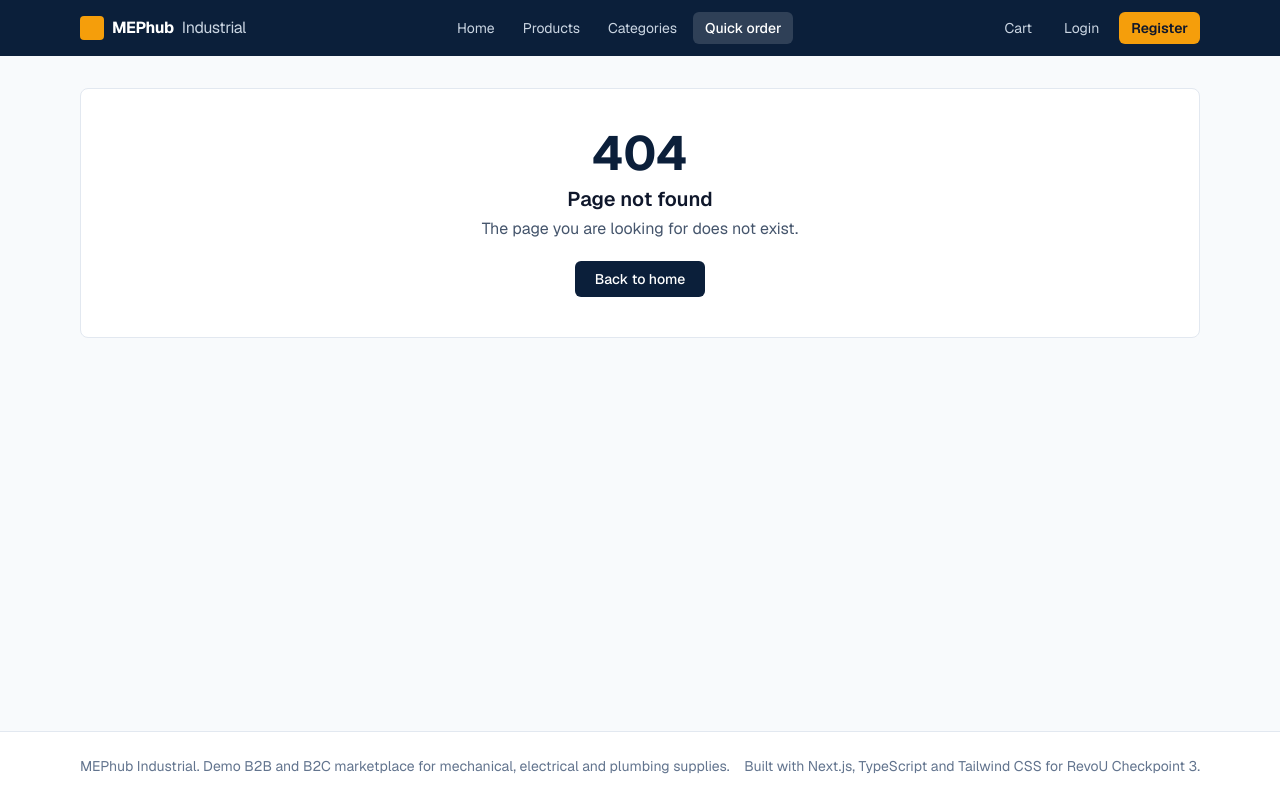
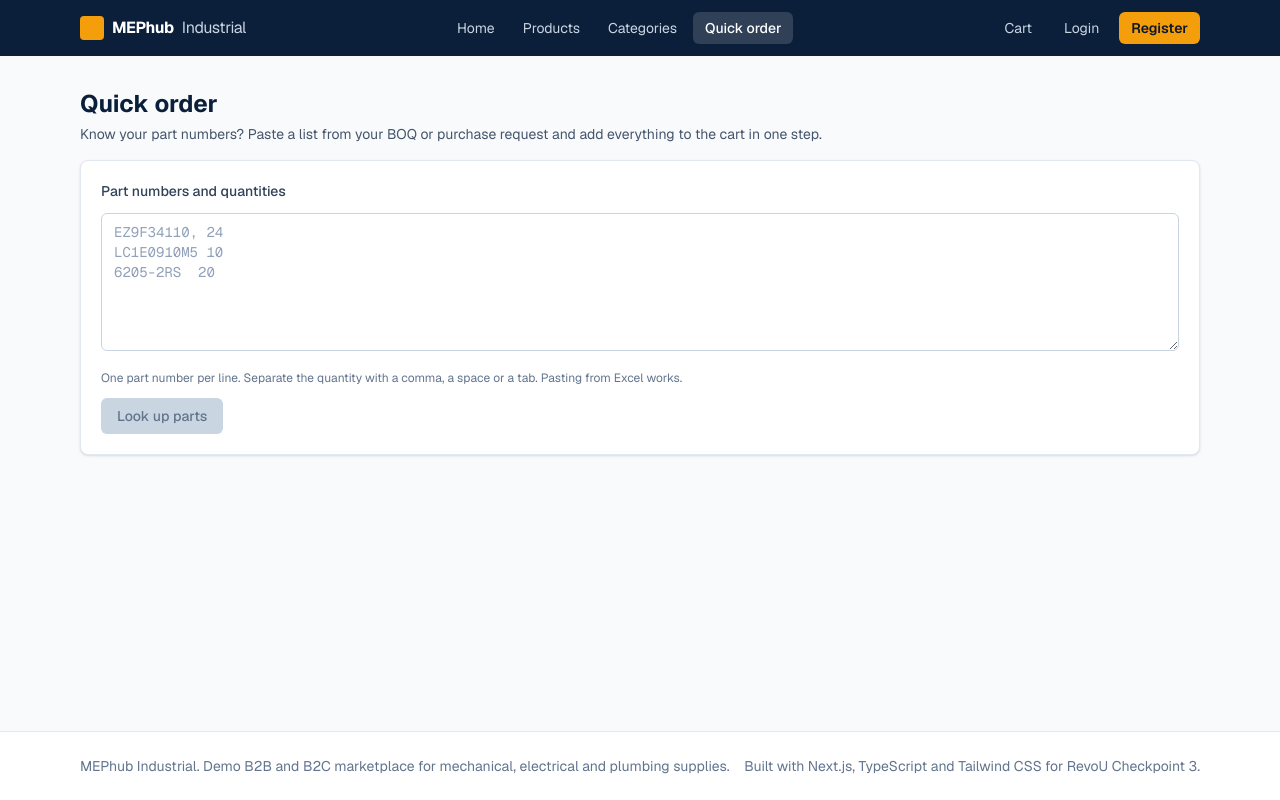
Before and after one commit to mfaujian/mephub-frontend, a Next.js app: page /quick-order in a window 1280 px wide. Before the commit this address had no page. Built offline with nearby package versions, Linux system fonts and the light colour scheme.

Commit message:
feat(b2b): quick order by pasting part numbers and quantities

```diff
--- /dev/null
+++ b/app/quick-order/page.tsx
@@ -0,0 +1,20 @@
+import type { Metadata } from "next";
+import QuickOrderView from "@/components/QuickOrderView";
+
+export const metadata: Metadata = {
+  title: "Quick order",
+};
+
+export default function QuickOrderPage() {
+  return (
+    <div className="space-y-4">
+      <div>
+        <h1 className="text-2xl font-bold text-brand">Quick order</h1>
+        <p className="mt-1 text-sm text-slate-600">
+          Know your part numbers? Paste a list from your BOQ or purchase request and add everything to the cart in one step.
+        </p>
+      </div>
+      <QuickOrderView />
+    </div>
+  );
+}
--- /dev/null
+++ b/components/QuickOrderView.tsx
@@ -0,0 +1,154 @@
+"use client";
+
+import Link from "next/link";
+import { useState } from "react";
+import toast from "react-hot-toast";
+import Card from "@/components/Card";
+import { useCart } from "@/hooks/useCart";
+import { lookupProducts } from "@/lib/api-client";
+import { clampQuantity, isOrderable, toSnapshot, unitPriceFor } from "@/lib/cart";
+import { errorMessage } from "@/lib/errors";
+import { formatRupiah } from "@/lib/format";
+import { parseQuickOrder } from "@/lib/quick-order";
+import { inputClass, primaryButton, secondaryButton } from "@/lib/ui";
+import type { Product } from "@/types";
+
+interface ResolvedLine {
+  sku: string;
+  requested: number;
+  product: Product | null;
+  quantity: number;
+  note: string | null;
+}
+
+export default function QuickOrderView() {
+  const { addItem } = useCart();
+  const [text, setText] = useState("");
+  const [lines, setLines] = useState<ResolvedLine[] | null>(null);
+  const [invalid, setInvalid] = useState<string[]>([]);
+  const [busy, setBusy] = useState(false);
+
+  async function handleLookup() {
+    const parsed = parseQuickOrder(text);
+    setInvalid(parsed.invalid);
+    if (parsed.lines.length === 0) {
+      setLines([]);
+      toast.error("Paste at least one part number, for example: EZ9F34110, 24");
+      return;
+    }
+    setBusy(true);
+    try {
+      const products = await lookupProducts({ skus: parsed.lines.map((line) => line.sku) });
+      const bySku = new Map(products.map((product) => [product.sku?.toUpperCase(), product]));
+      setLines(
+        parsed.lines.map(({ sku, quantity }) => {
+          const product = bySku.get(sku) ?? null;
+          if (!product) return { sku, requested: quantity, product: null, quantity, note: "Part number not found" };
+          const snapshot = toSnapshot(product);
+          if (!isOrderable(snapshot)) return { sku, requested: quantity, product, quantity, note: "Out of stock" };
+          const adjusted = clampQuantity(snapshot, quantity);
+          const note =
+            adjusted > quantity
+              ? `Raised to the minimum order of ${product.min_order_qty} ${product.unit}`
+              : adjusted < quantity
+                ? `Reduced to the ${adjusted} ${product.unit} in stock`
+                : null;
+          return { sku, requested: quantity, product, quantity: adjusted, note };
+        }),
+      );
+    } catch (error) {
+      toast.error(errorMessage(error));
+    } finally {
+      setBusy(false);
+    }
+  }
+
+  const addable = (lines ?? []).filter((line) => line.product && isOrderable(toSnapshot(line.product)));
+
+  function addAll() {
+    for (const line of addable) addItem(line.product as Product, line.quantity);
+    toast.success(`${addable.length} ${addable.length === 1 ? "item" : "items"} added to your cart`);
+    setLines(null);
+    setText("");
+  }
+
+  return (
+    <div className="space-y-4">
+      <Card className="space-y-3 p-5">
+        <label htmlFor="quick-order-text" className="block text-sm font-medium text-slate-700">
+          Part numbers and quantities
+        </label>
+        <textarea
+          id="quick-order-text"
+          rows={6}
+          value={text}
+          onChange={(event) => setText(event.target.value)}
+          placeholder={"EZ9F34110, 24\nLC1E0910M5 10\n6205-2RS  20"}
+          className={`${inputClass} font-mono`}
+        />
+        <p className="text-xs text-slate-500">One part number per line. Separate the quantity with a comma, a space or a tab. Pasting from Excel works.</p>
+        <div className="flex gap-3">
+          <button type="button" onClick={handleLookup} disabled={busy || !text.trim()} className={primaryButton} data-testid="quick-order-lookup">
+            {busy ? "Looking up..." : "Look up parts"}
+          </button>
+          {text && (
+            <button type="button" onClick={() => { setText(""); setLines(null); setInvalid([]); }} className={secondaryButton}>
+              Clear
+            </button>
+          )}
+        </div>
+      </Card>
+
+      {invalid.length > 0 && (
+        <p role="alert" className="rounded-md border border-amber-200 bg-amber-50 px-3 py-2 text-sm text-amber-800">
+          Could not read these lines: {invalid.join(" | ")}
+        </p>
+      )}
+
+      {lines && lines.length > 0 && (
+        <Card className="overflow-x-auto">
+          <table className="w-full min-w-[40rem] text-sm" data-testid="quick-order-results">
+            <thead className="bg-slate-50 text-left text-xs uppercase text-slate-500">
+              <tr>
+                <th className="px-4 py-3 font-medium">Part no.</th>
+                <th className="px-4 py-3 font-medium">Product</th>
+                <th className="px-4 py-3 text-right font-medium">Qty</th>
+                <th className="px-4 py-3 text-right font-medium">Unit price</th>
+                <th className="px-4 py-3 font-medium">Note</th>
+              </tr>
+            </thead>
+            <tbody className="divide-y divide-slate-100">
+              {lines.map((line) => (
+                <tr key={line.sku} data-testid="quick-order-row" className={line.product && !line.note?.startsWith("Out") ? "" : "bg-red-50"}>
+                  <td className="px-4 py-3 font-mono">{line.sku}</td>
+                  <td className="px-4 py-3">
+                    {line.product ? (
+                      <Link href={`/products/${line.product.id}`} className="hover:underline">
+                        {line.product.name}
+                      </Link>
+                    ) : (
+                      <span className="text-red-600">-</span>
+                    )}
+                  </td>
+                  <td className="px-4 py-3 text-right tabular-nums">{line.product ? `${line.quantity} ${line.product.unit}` : line.requested}</td>
+                  <td className="px-4 py-3 text-right tabular-nums">
+                    {line.product ? formatRupiah(unitPriceFor(toSnapshot(line.product), line.quantity)) : "-"}
+                  </td>
+                  <td className="px-4 py-3 text-xs text-slate-600">{line.note ?? "OK"}</td>
+                </tr>
+              ))}
+            </tbody>
+          </table>
+          <div className="flex items-center justify-between border-t border-slate-200 p-4">
+            <p className="text-sm text-slate-600">
+              {addable.length} of {lines.length} lines can be added
+            </p>
+            <button type="button" onClick={addAll} disabled={addable.length === 0} className={primaryButton} data-testid="quick-order-add-all">
+              Add {addable.length} to cart
+            </button>
+          </div>
+        </Card>
+      )}
+    </div>
+  );
+}
```
Also changed, not shown: 1 other file (tests, documents, lock files or other folders).
